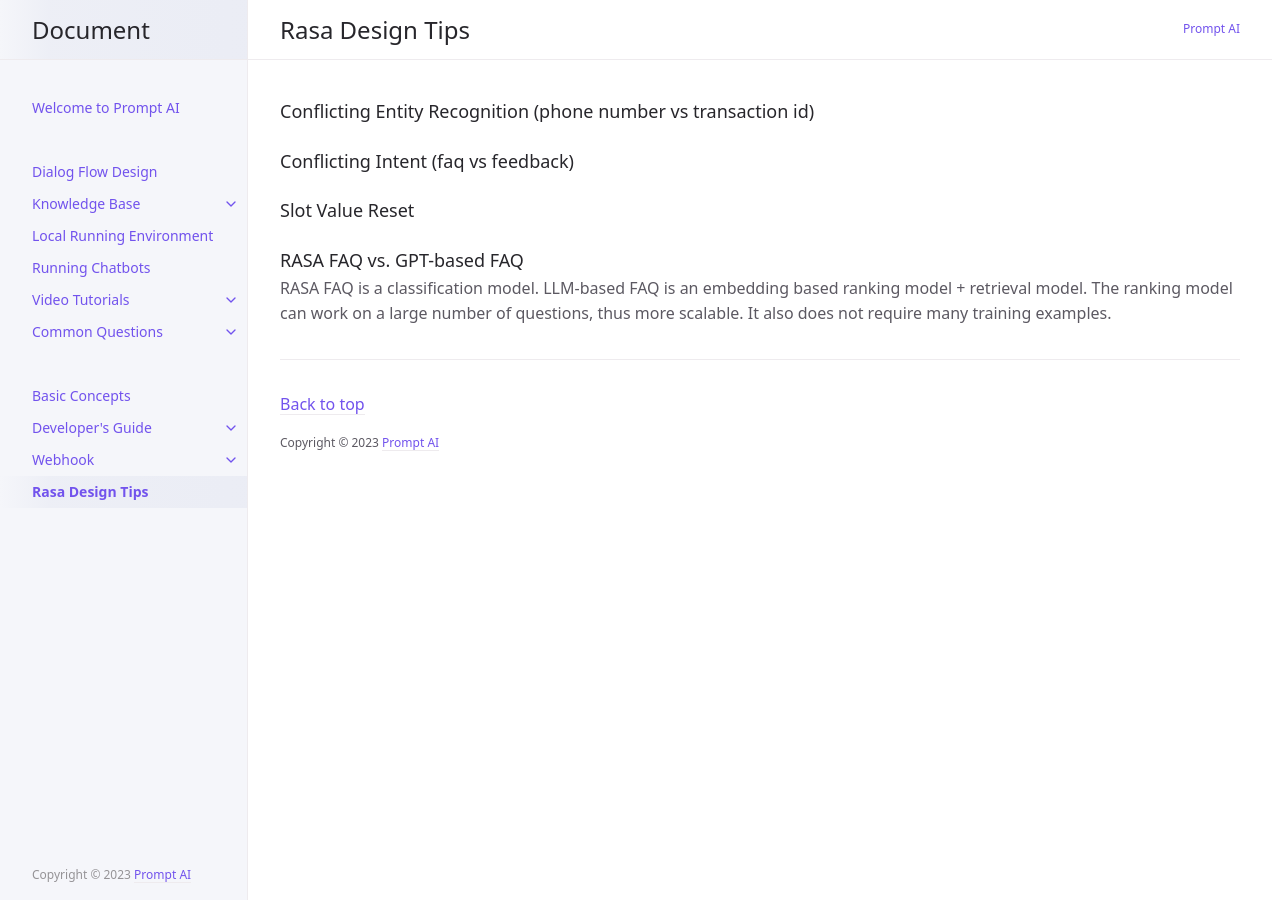
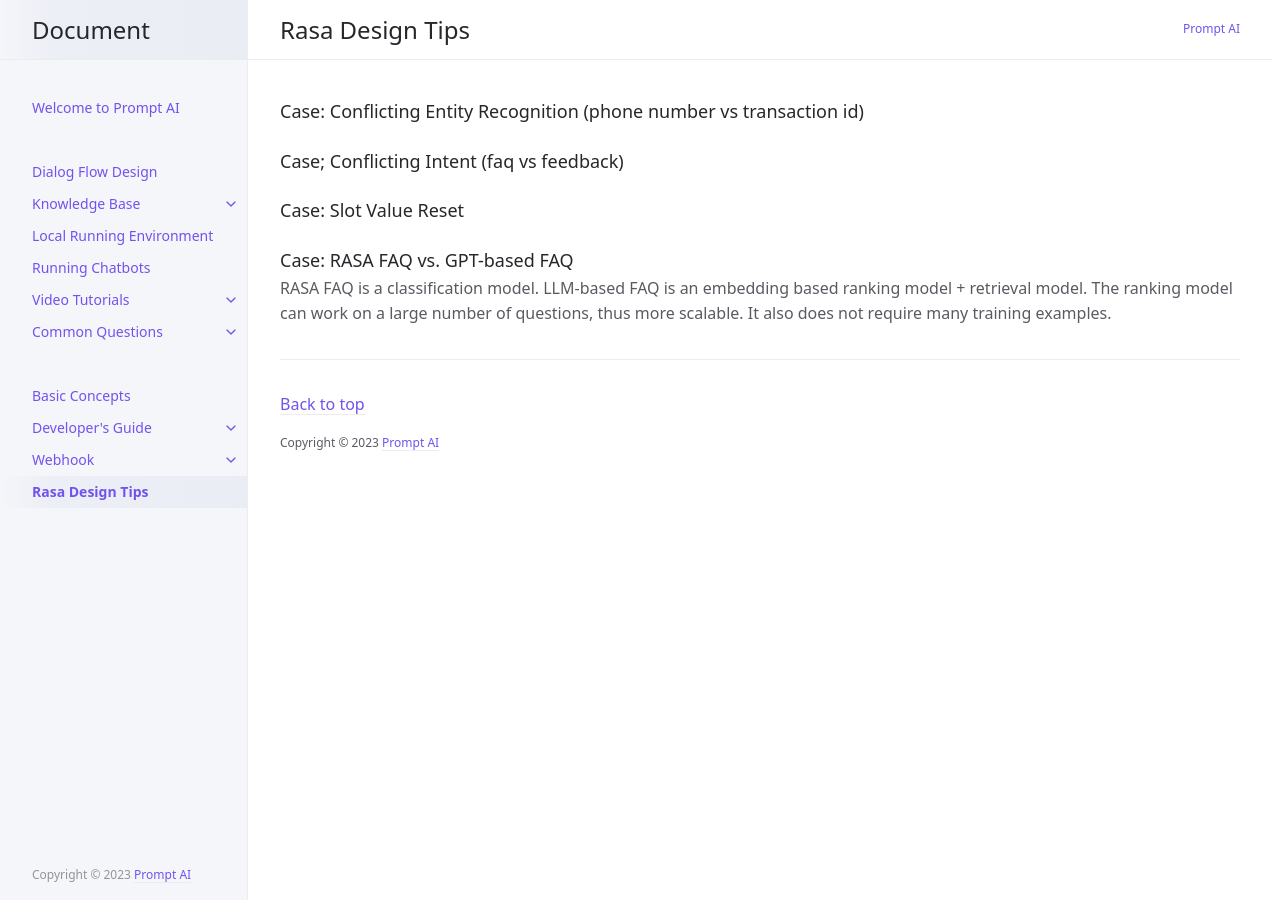
Before and after one commit to PromptAI/promptdialog, a Jekyll site: the page built from docs/rasa_design_tips.md, in a window 1280 px wide. Built offline with Jekyll 4.4.1, drawn with Linux system fonts in a browser that asks for light colours.

Commit message:
Update rasa_design_tips.md

```diff
--- a/docs/rasa_design_tips.md
+++ b/docs/rasa_design_tips.md
@@ -3,11 +3,11 @@ layout: en
 title: Rasa Design Tips
 nav_order: 10
 ---
-### Conflicting Entity Recognition  (phone number vs transaction id)
+### Case: Conflicting Entity Recognition  (phone number vs transaction id)
 
-### Conflicting Intent (faq vs feedback)
+### Case; Conflicting Intent (faq vs feedback)
 
-### Slot Value Reset
+### Case: Slot Value Reset
 
-### RASA FAQ vs. GPT-based FAQ
+### Case: RASA FAQ vs. GPT-based FAQ
 RASA FAQ is a classification model.  LLM-based FAQ is an embedding based ranking model + retrieval model.  The ranking model can work on a large number of questions, thus more scalable.  It also does not require many training examples.
```
